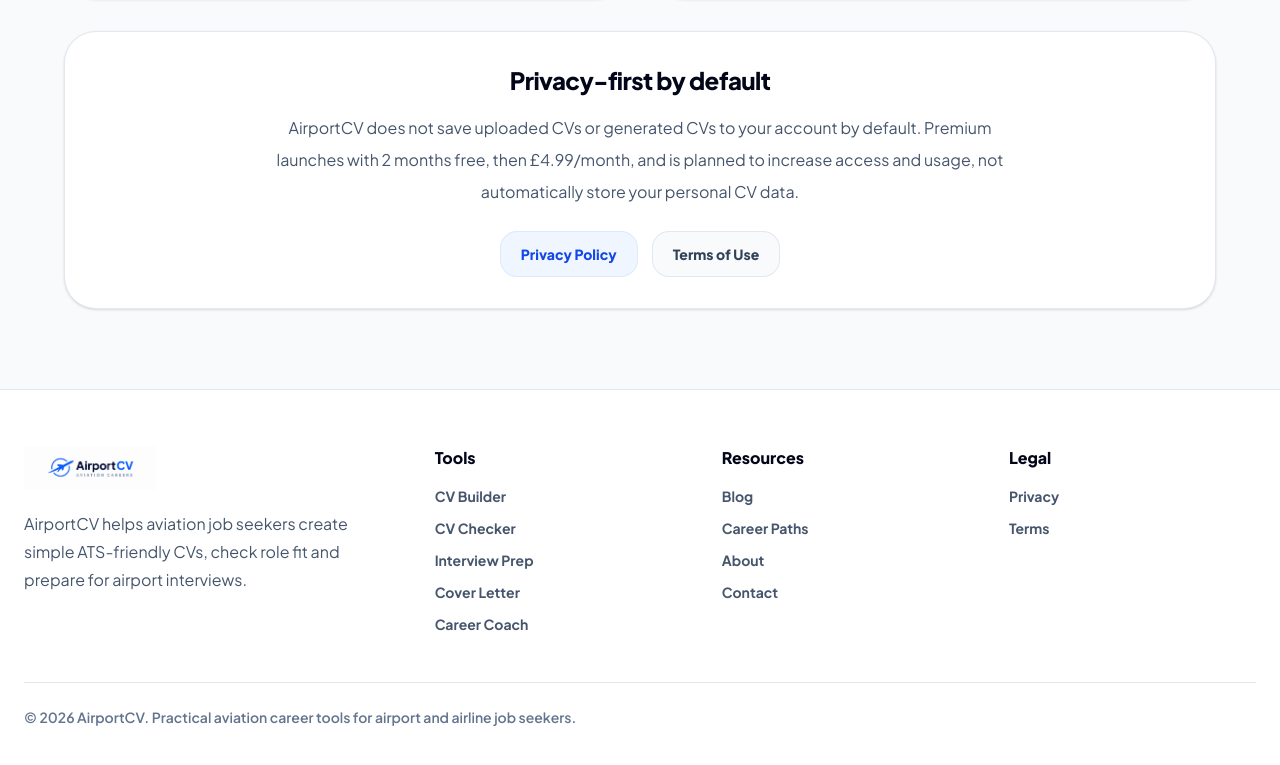
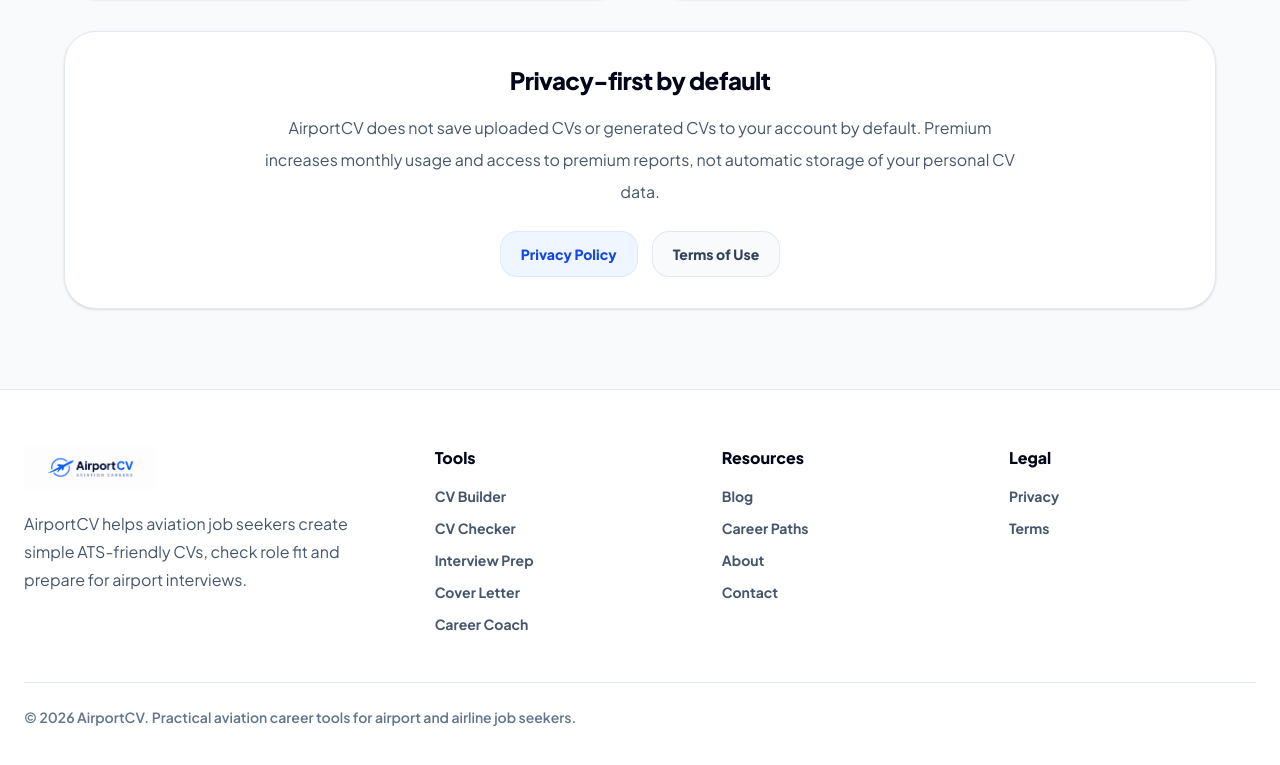
Before and after one commit to jjayakumaraero-eng/airportcv-web, a Next.js app: page /pricing in a window 1280 px wide. Shown: the part 1379-2144 px from the top of the page. Built offline with nearby package versions, Linux system fonts and the light colour scheme.

Commit message:
Clean final premium payment wording

```diff
--- a/app/pricing/page.tsx
+++ b/app/pricing/page.tsx
@@ -129,8 +129,8 @@ export default function PricingPage() {
 
             <p className="mx-auto mt-4 max-w-3xl leading-8 text-slate-600">
               AirportCV does not save uploaded CVs or generated CVs to your
-              account by default. Premium launches with 2 months free, then £4.99/month, and is planned to increase access and
-              usage, not automatically store your personal CV data.
+              account by default. Premium increases monthly usage and access to
+              premium reports, not automatic storage of your personal CV data.
             </p>
 
             <div className="mt-6 flex flex-wrap justify-center gap-4 text-sm font-extrabold">
--- a/components/RedeemPremiumCodeForm.tsx
+++ b/components/RedeemPremiumCodeForm.tsx
@@ -50,7 +50,7 @@ export default function RedeemPremiumCodeForm() {
 
       <p className="mt-2 text-sm">
         Enter your founder or early-access code to unlock temporary Premium
-        access while Stripe payments are being prepared.
+        access if you have been given an early-access or support code.
       </p>
 
       <form onSubmit={handleRedeem} className="mt-4 flex flex-col gap-3 sm:flex-row">
```
